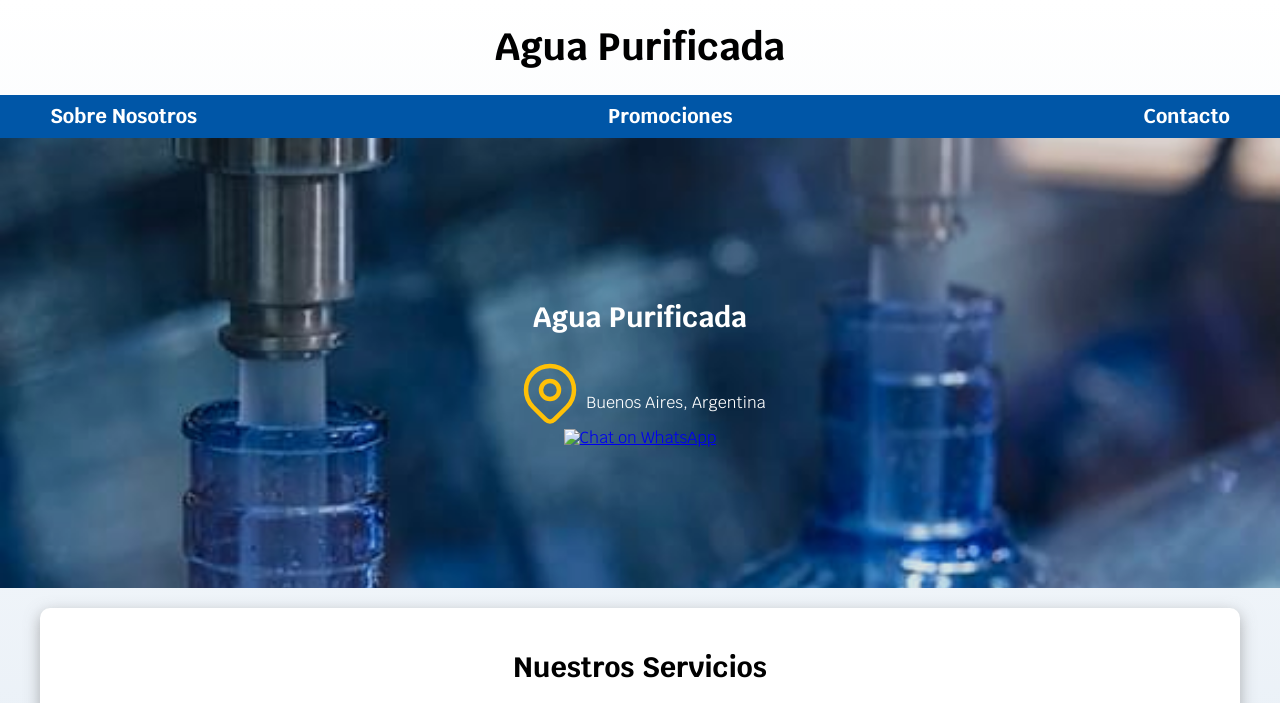
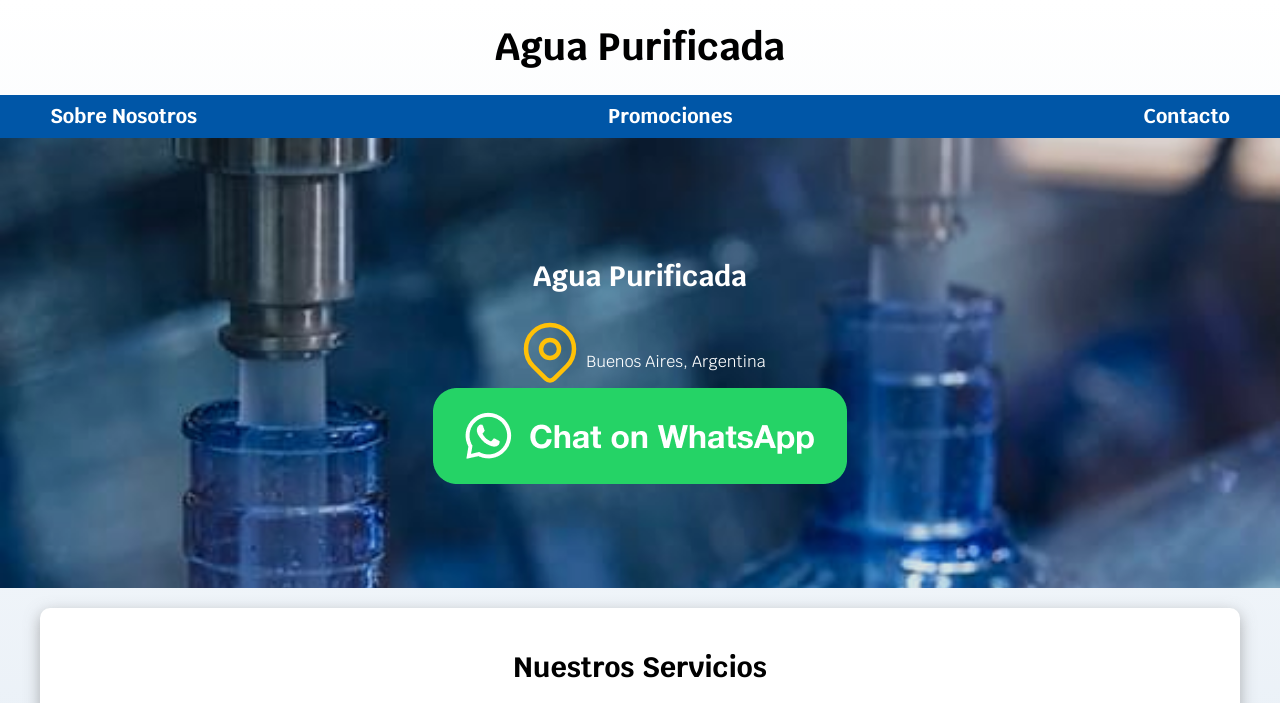
Before and after one commit to ruizrlaurap0704/tpo, a plain HTML site: page index.html in a window 1280 px wide. Shown: the top 703 px of the page. Drawn offline with Linux system fonts and the light colour scheme; the site is published under a folder, as on GitHub Pages, so addresses that start at the root find nothing.

Commit message:
correcion subida de imagenes

```diff
--- a/index.html
+++ b/index.html
@@ -35,7 +35,7 @@
                 </svg>
                 <p>Buenos Aires, Argentina</p>
             </div>
-            <a aria-label="Chat on WhatsApp" href="https://wa.me/5491134483476"><img alt="Chat on WhatsApp" src="/img/WhatsAppButtonGreenLarge.png"/></a>
+            <a aria-label="Chat on WhatsApp" href="https://wa.me/5491134483476"><img alt="Chat on WhatsApp" src="img/WhatsAppButtonGreenLarge.png"/></a>
         </div>
     </section>
 
```
